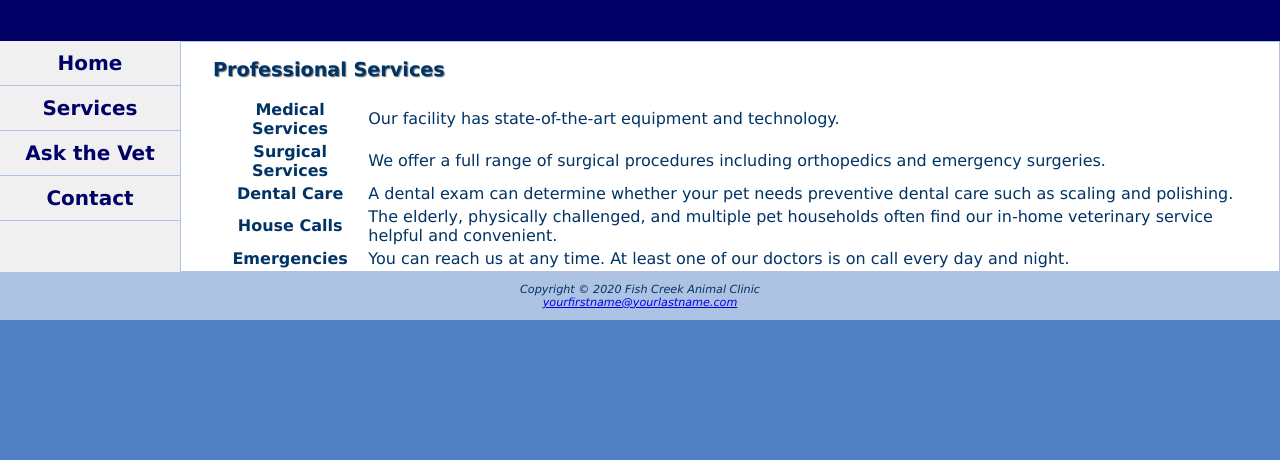
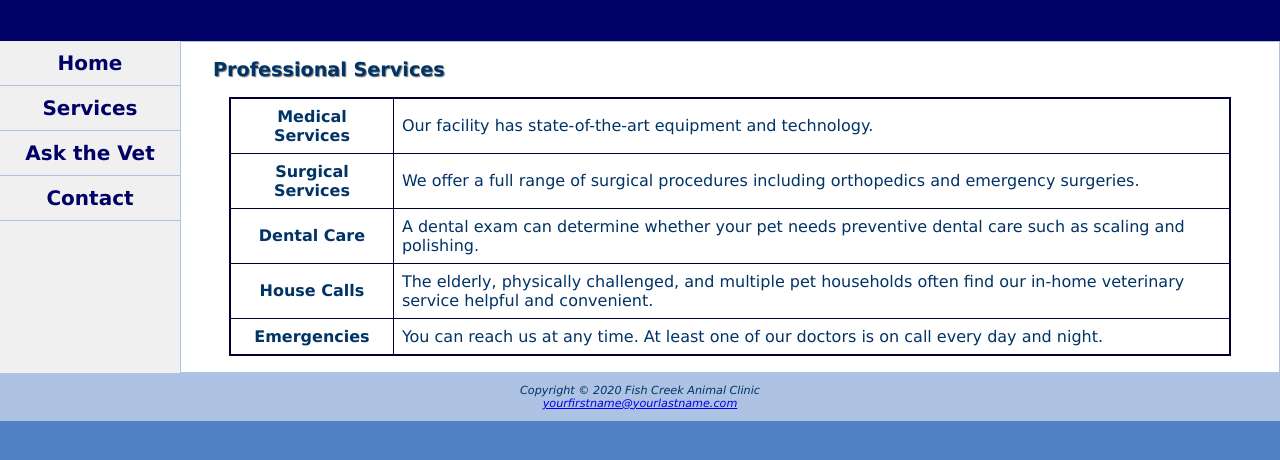
Before and after one commit to leslie-acevedo/fishcreek7, a plain HTML site: page services.html in a window 1280 px wide. Shown: the part 90-550 px from the top of the page. Drawn offline with Linux system fonts and the light colour scheme.

Commit message:
Update fishcreek.css

```diff
--- a/fishcreek.css
+++ b/fishcreek.css
@@ -62,6 +62,15 @@ color: #5280C5;
 font-size: 1.1em;
 font-family: Georgia, "Times New Roman", serif;
 font-weight: bold;
+}
+table {
+margin: 1em;
+border: 2px solid #000033;
+border-collapse: collapse;
+}
+td, th {
+padding: 0.5em;
+border: 1px solid #000033;
 }
 section {
 background-color: #EAEAEA;
```
